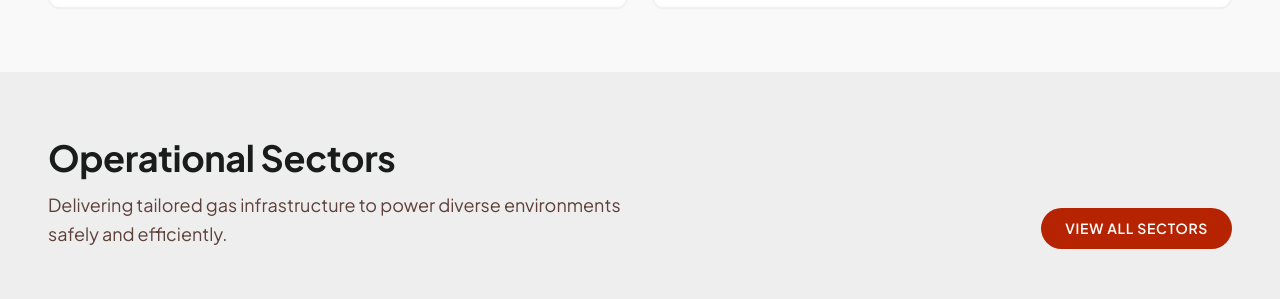
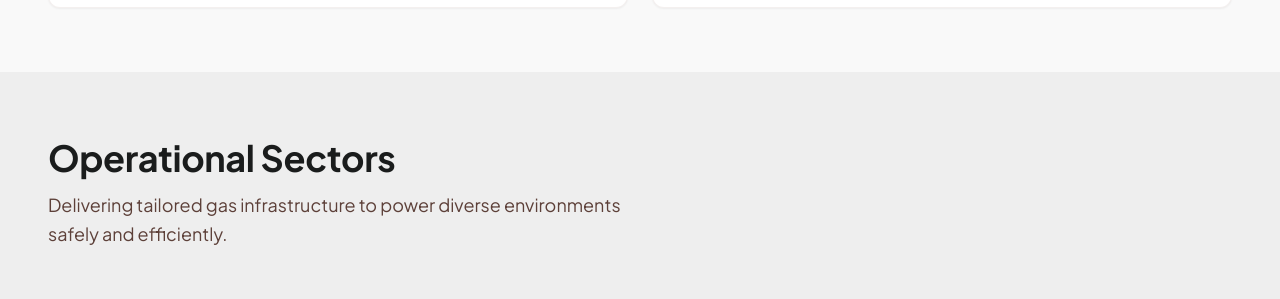
Before and after one commit to mohitgasservice2017-arch/Company-Webpage, a React (Vite) app: page / in a window 1280 px wide. Shown: the part 1521-1820 px from the top of the page. Built offline with nearby package versions, Linux system fonts and the light colour scheme.

Commit message:
removed the view all sector from home page

```diff
--- a/src/pages/Home.tsx
+++ b/src/pages/Home.tsx
@@ -103,16 +103,9 @@ export function Home() {
 
       <section className="bg-surface-container py-xl overflow-hidden">
         <div className="max-w-container-max mx-auto px-4 md:px-12">
-          <div className="flex flex-col md:flex-row justify-between items-end mb-xl gap-6" data-aos="fade-up">
-            <div>
-              <h2 className="font-h2 text-h2 text-on-surface mb-sm">Operational Sectors</h2>
-              <p className="font-body-lg text-body-lg text-on-surface-variant max-w-xl">Delivering tailored gas infrastructure to power diverse environments safely and efficiently.</p>
-            </div>
-            <Link to="/services">
-              <button className="bg-primary text-on-primary font-label-md text-label-md uppercase tracking-wider px-6 py-3 rounded-full hover:bg-primary/90 transition-colors shrink-0">
-                View All Sectors
-              </button>
-            </Link>
+          <div className="mb-xl" data-aos="fade-up">
+            <h2 className="font-h2 text-h2 text-on-surface mb-sm">Operational Sectors</h2>
+            <p className="font-body-lg text-body-lg text-on-surface-variant max-w-xl">Delivering tailored gas infrastructure to power diverse environments safely and efficiently.</p>
           </div>
           <div className="grid grid-cols-1 md:grid-cols-2 lg:grid-cols-3 gap-gutter">
 
```
